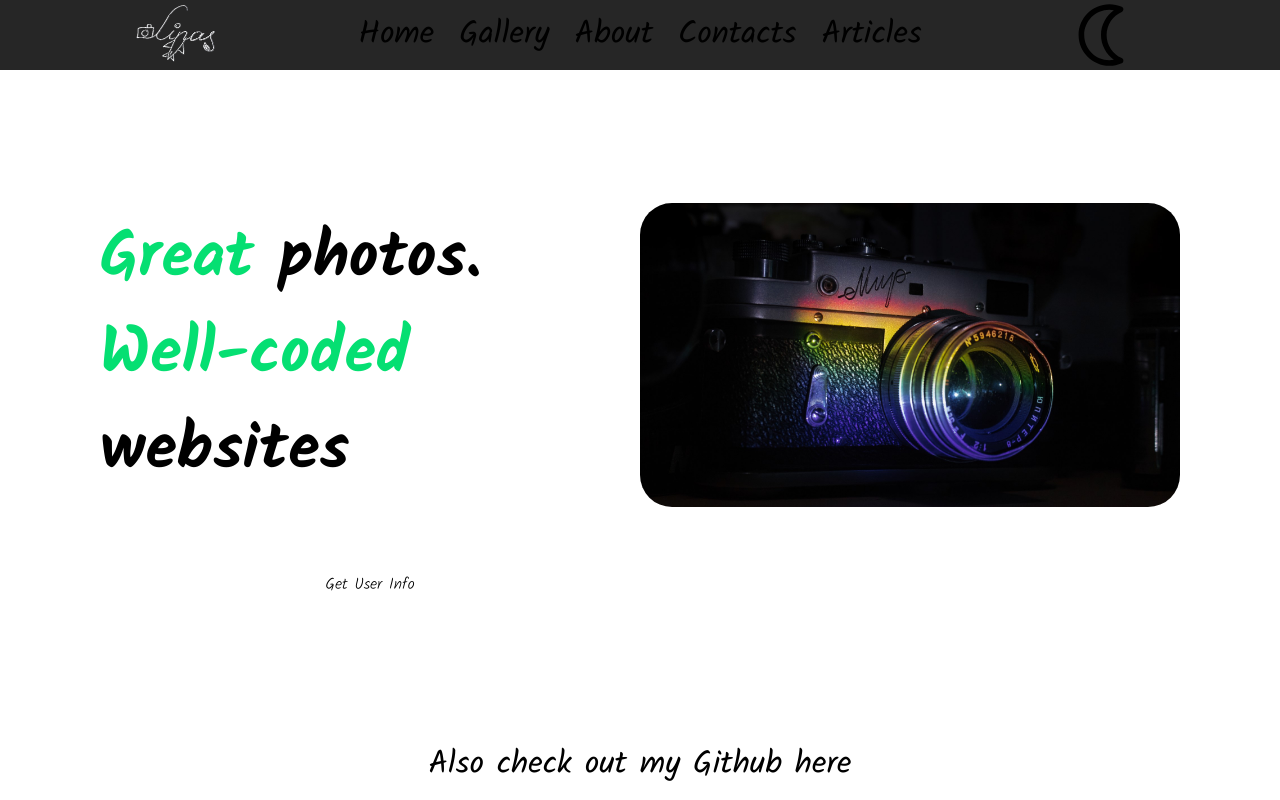
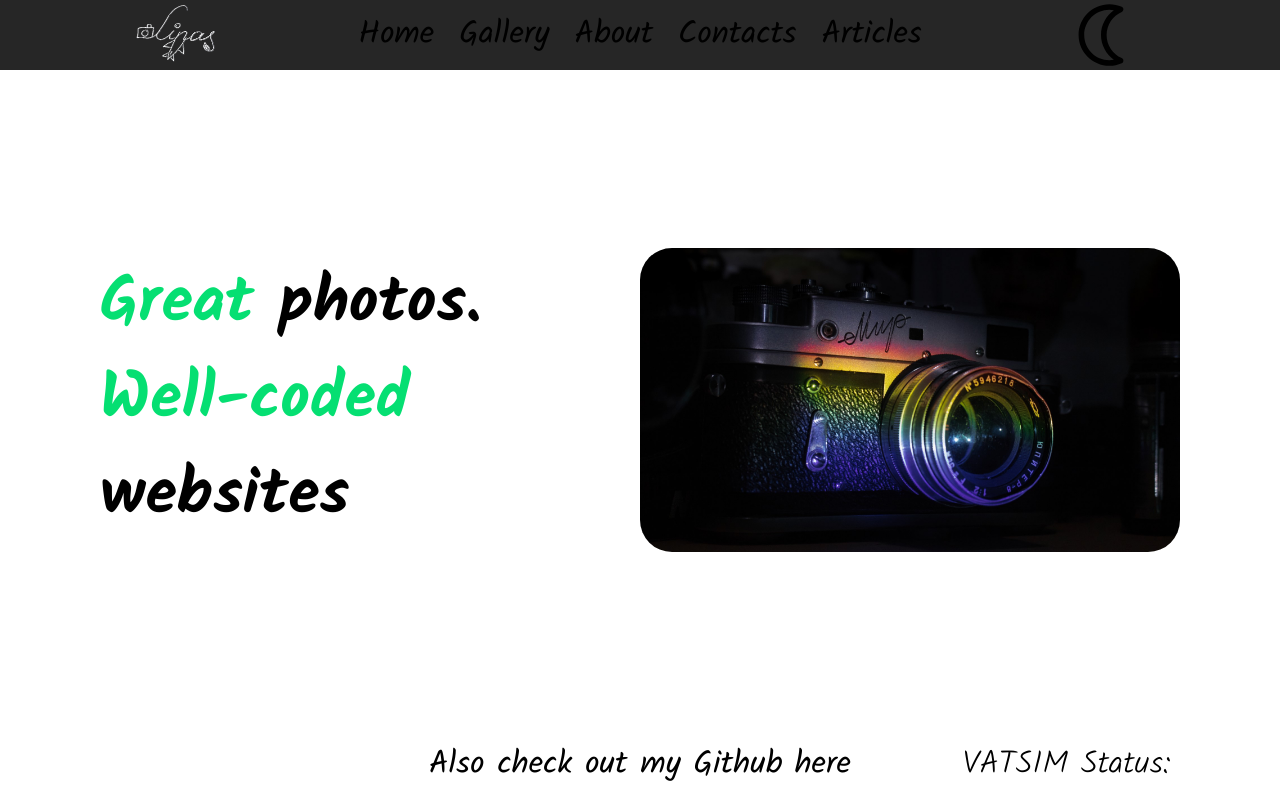
Before and after one commit to likeusb/Learning-NextJS, a Next.js app: page / in a window 1280 px wide. Built offline with nearby package versions, Linux system fonts and the light colour scheme; no server answers.

Commit message:
Adding initial broken API get setup

```diff
--- a/app/layout.tsx
+++ b/app/layout.tsx
@@ -4,6 +4,36 @@ import Image from "next/image"
 import logoSvg from "../public/logo.svg"
 import sun from "../public/SVGs/sun.svg"
 import moon from "../public/SVGs/moon.svg"
+import axios from "axios";
+
+let VATSIMData : string;
+// let VATSIMStatus : boolean;
+// let VATSIMPilotOrATC : boolean; // true if pilot, false if ATC
+// let VATSIMData = '1880962,FDX298,pilot,,,54.02542,12.02494,0,0,0,0,0,0,0,0,\n';
+// Array format: 0 - CID, 1 - Callsign, 2 - Facility type (pilot or ATC), 3 - Frequency (empty for pilots), 4 - Visual range (empty for pilots), 5 - Latitude, 6 - Longitude, 7-14 - Secondary positions (four or more lat/lon pairs, if set by the controller), Trailing comma
+// raw stringified JSON: 1880962,FDX298,pilot,,,54.02542,12.02494,0,0,0,0,0,0,0,0,\n
+// array if offline: [""]
+// array if online: ["1880962", "FDX298", "pilot", "", "", "54.02542", "12.02494", "0", "0", "0", "0", "0", "0", "0", "0"]
+
+let config = {
+  method: 'get',
+maxBodyLength: Infinity,
+  url: 'https://slurper.vatsim.net/users/info?cid=1880962',
+  headers: {
+    'Accept': 'text/plain'
+  }
+};
+
+axios(config)
+.then((response) => {
+  console.log(JSON.stringify(response.data));
+  VATSIMData = JSON.stringify(response.data);
+})
+.catch((error) => {
+  console.log(error);
+});
+
+
 
 export const metadata: Metadata = {
   metadataBase: new URL("https://likeusb.me"),
@@ -28,6 +58,7 @@ export const metadata: Metadata = {
   },
 }
 
+
 function Header() {
   return (
     <nav className="flex items-center h-[70px] w-full bg-neutral-800">
@@ -49,8 +80,11 @@ function Header() {
 
 function Footer() {
   return (
-    <footer className="flex justify-center items-center h-[70px]">
-      <h4>Also check out my Github <a href="https://github.com/likeusb">here</a></h4>
+    <footer className="grid grid-cols-3 h-[70px]">
+      <h4 className="col-2 flex justify-center items-center gap-3">Also check out my Github <a href="https://github.com/likeusb">here</a></h4>
+      <div className="flex justify-center items-center col-3">
+        <p>VATSIM Status: {VATSIMData}</p>
+      </div>
     </footer>
   );
 }
--- a/app/page.tsx
+++ b/app/page.tsx
@@ -1,39 +1,5 @@
-'use client';
-
 import Image from "next/image"
 import slr from "../public/img/SLR.jpg"
-import axios from "axios";
-var cors = require('cors')
-
-
-
-let config = {
-  method: 'get',
-maxBodyLength: Infinity,
-  url: 'https://slurper.vatsim.net/users/info?cid=1880962',
-  headers: {
-    'Accept': 'text/plain'
-  }
-};
-
-async function getUser() {
-  try {
-    const response = await axios(config);
-    console.log(JSON.stringify(response.data));
-  } catch (error) {
-    console.log(error);
-  }
-}
-
-// axios(config)
-// .then((response: any) => {
-//   console.log(JSON.stringify(response.data));
-// })
-// .catch((error: Error) => {
-//   console.log(error);
-// });
-
-
 
 export default function Home() {
   return (
@@ -41,7 +7,6 @@ export default function Home() {
       <main className="grid grid-cols-2 p-[100px] items-center justify-items-center flex-1">
         <h1><span className="text-green-400">Great</span> photos.<br/><span className="text-green-400">Well-coded</span> websites</h1>
         <Image src={slr} alt="A soviet-era film camera on a shelf with a rainbow cast on it" className="rounded-4xl"/>
-        <button onClick={getUser}>Get User Info</button>
       </main>
     </div>
   );
--- a/next.config.ts
+++ b/next.config.ts
@@ -2,7 +2,7 @@ import type { NextConfig } from "next";
 
 const nextConfig: NextConfig = {
   reactCompiler: true,
-  allowedDevOrigins: ['http://192.168.100.4', '*.http://192.168.100.4']
+  allowedDevOrigins: ['192.168.100.4', '*.192.168.100.4'],
 };
 
 export default nextConfig;
```
